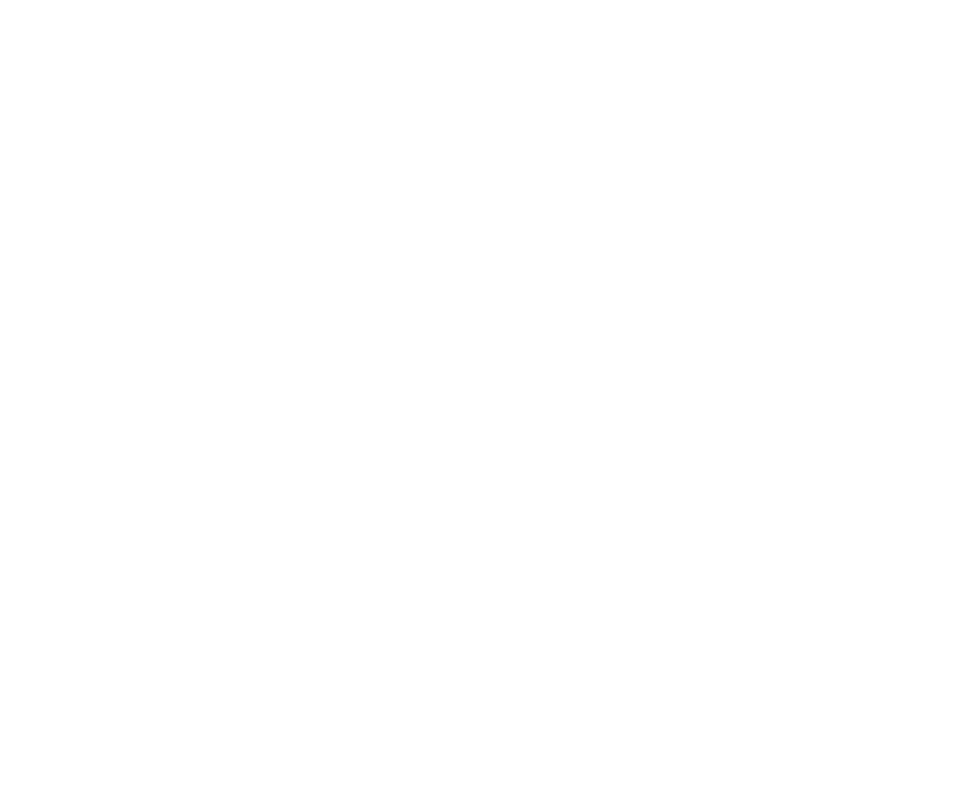
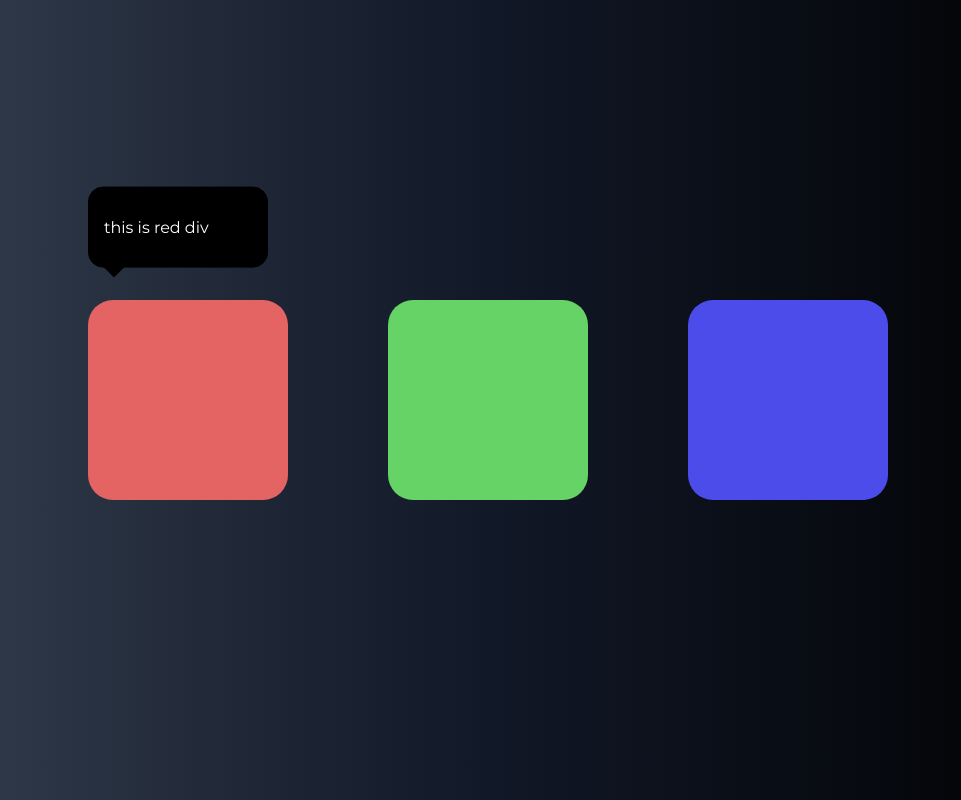
Before and after one commit to JarekCh/Tooltip, a plain HTML site: page index.html in a window 1280 px wide. Shown: the whole page, without its empty margins (152-1113 px from the left). Drawn offline with Linux system fonts and the light colour scheme.

Commit message:
set css file.

```diff
--- a/index.html
+++ b/index.html
@@ -5,12 +5,18 @@
     <meta http-equiv="X-UA-Compatible" content="IE=edge">
     <meta name="viewport" content="width=device-width, initial-scale=1.0">
     <!-- JS -->
-    <script src="./app.js"></script>
+    <script src="./app.js" defer></script>
     <!-- CSS -->
     <link rel="stylesheet" href="./styles.css">
     <title>tooltip</title>
 </head>
 <body>
-
+    <div class="boxes">
+        <div class="red">
+            <span class="tooltip">this is red div</span>
+        </div>
+        <div class="green"></div>
+        <div class="blue"></div>
+    </div>
 </body>
 </html>
--- a/styles.css
+++ b/styles.css
@@ -1 +1,78 @@
 /* style.css */
+
+@import url("https://fonts.googleapis.com/css2?family=Montserrat:wght@300;400;700;900&display=swap");
+
+html {
+  font-family: "Montserrat", "sans-serif";
+}
+
+* {
+  margin: 0;
+  padding: 0;
+  box-sizing: border-box;
+}
+
+body {
+  min-height: 100vh;
+  background-image: linear-gradient(
+    to right,
+    rgb(55, 65, 81),
+    rgb(17, 24, 39),
+    rgb(0, 0, 0)
+  );
+  display: flex;
+  align-items: center;
+  justify-content: center;
+}
+
+.boxes {
+    display: flex;
+    gap: 100px;
+    transition: all 0.5s ease-in-out;
+}
+
+.boxes div{
+    width: 200px;
+    height: 200px;
+    border-radius: 25px;
+}
+
+.boxes div:hover {
+    transform: scale(105%);
+}
+
+.tooltip{
+    position: absolute;
+    min-width: 180px;
+    padding: 30px 15px;
+    border: solid 1px black;
+    transform: translateY(-140%);
+    border-radius: 15px;
+    background: black;
+    color: white;
+
+}
+
+.tooltip::after{
+    content: '';
+    width: 24px;
+    height: 24px;
+    position: absolute;
+    background: black;
+    bottom: -6px;
+    left: 13px;
+    transform: rotate(45deg);
+}
+
+
+.red {
+    background: rgb(228, 99, 99);
+}
+
+.green {
+    background: rgb(101, 211, 101);
+}
+
+.blue {
+    background: rgb(76, 76, 235);
+}
```
